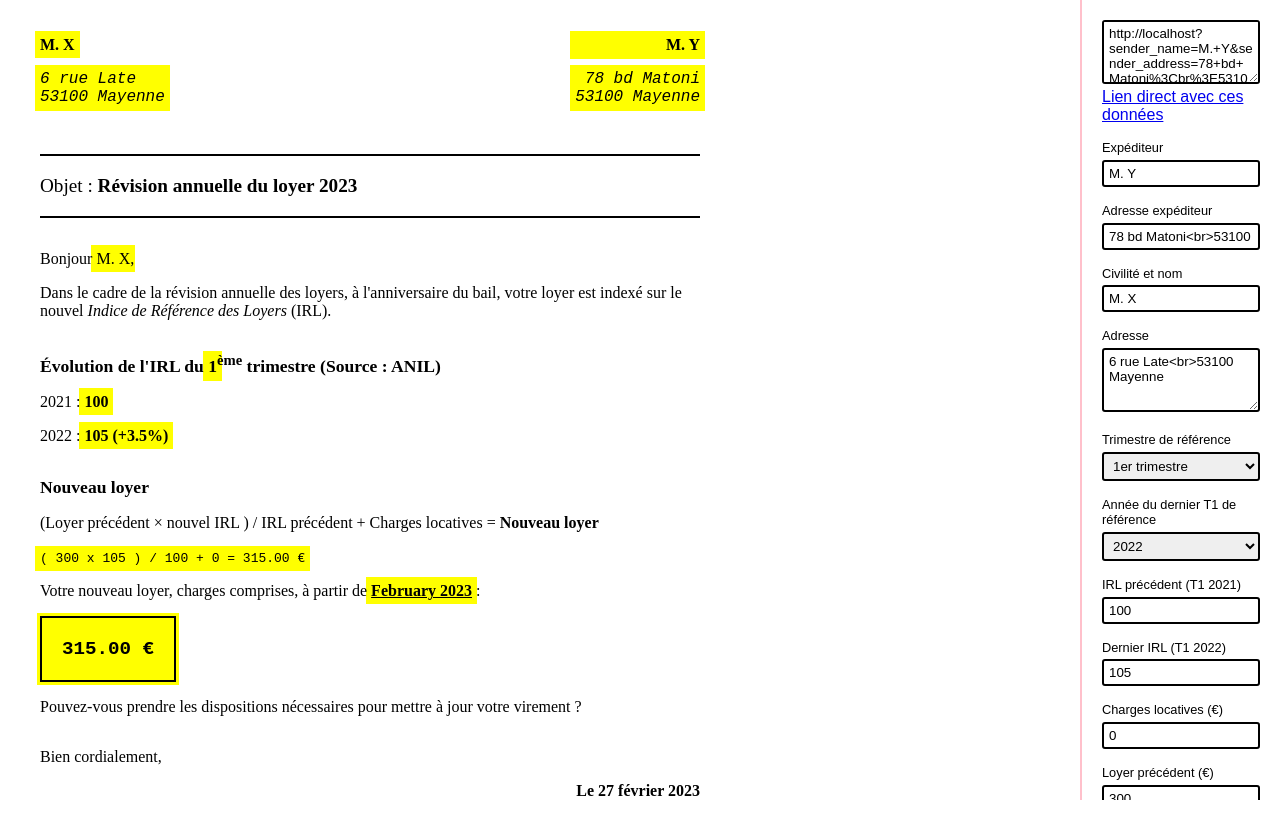
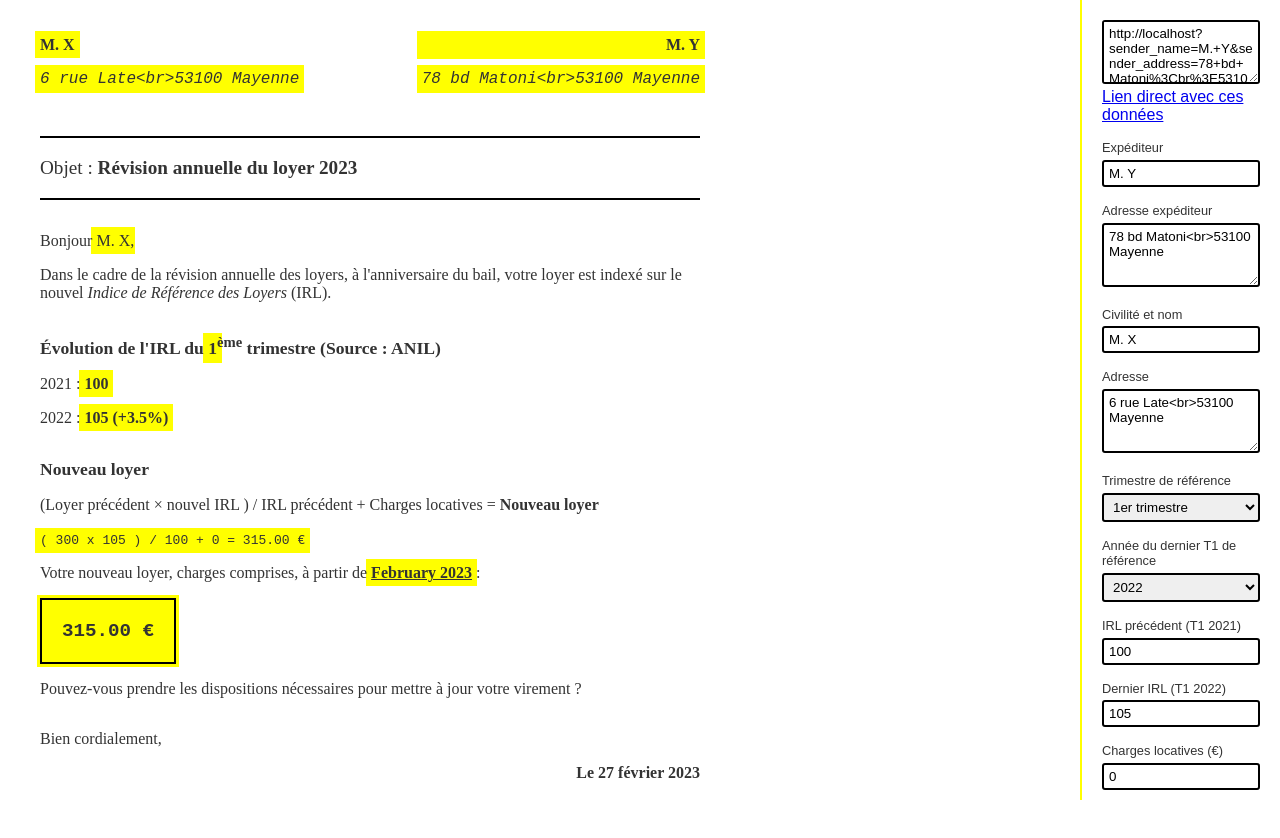
Before and after one commit to cyril-lamotte/immo-doc-generator, a Vue app: page / in a window 1280 px wide. Shown: the top 838 px of the page. Built offline with nearby package versions, Linux system fonts and the light colour scheme.

Commit message:
feat: darkmode

```diff
--- a/index.html
+++ b/index.html
@@ -4,7 +4,7 @@
     <meta charset="UTF-8">
     <link rel="icon" href="/favicon.png">
     <meta name="viewport" content="width=device-width, initial-scale=1.0">
-    <title>Lettre de résiliation</title>
+    <title>Révision annuelle du loyer</title>
   </head>
   <body>
     <div id="app"></div>
--- a/src/AnnualRent.vue
+++ b/src/AnnualRent.vue
@@ -31,14 +31,15 @@
         <p class="name">
           <span class="uppercase editable">{{ data.name }}</span>
         </p>
-        <address v-html="data.address" class="editable"></address>
+        <address class="editable">{{ data.address }}</address>
       </div>
 
       <div class="sender">
         <p class="name editable">
           {{ data.sender_name }}
         </p>
-        <address v-html="data.sender_address" class="editable">
+        <address class="editable">
+          {{ data.sender_address }}
         </address>
       </div>
     </div>
--- a/src/App.vue
+++ b/src/App.vue
@@ -31,7 +31,7 @@
 
     // Fill data object with params.
     for (const param of search_params) {
-      if (['name', 'address'].includes(param[0])) {
+      if (['name', 'address', 'sender_name', 'sender_address'].includes(param[0])) {
         data[param[0]] = param[1];
       } else {
         data[param[0]] = parseFloat(param[1]);
--- a/src/DataForm.vue
+++ b/src/DataForm.vue
@@ -49,8 +49,10 @@
 
   <div class="form-row">
     <label for="sender_address">Adresse expéditeur</label>
-    <input type="text" name="sender_address" id="sender_address" :value="data.sender_address"
+    <textarea type="text" name="sender_address" id="sender_address"
+      :value="data.sender_address"
       @input="event => data.sender_address = (event.target as HTMLInputElement).value">
+    </textarea>
   </div>
 
   <div class="form-row">
--- /dev/null
+++ b/src/assets/dark.scss
@@ -0,0 +1,8 @@
+
+@media (prefers-color-scheme: dark) {
+  :root {
+    --bgcolor: #1c1c1e;
+    --text-color: #fefefe;
+    --editable: #0e3382;
+  }
+}
--- a/src/assets/main.scss
+++ b/src/assets/main.scss
@@ -1,3 +1,9 @@
+:root {
+  color-scheme: light dark;
+  --bgcolor: #fff;
+  --text-color: #333;
+  --editable: yellow;
+}
 
 html {
   box-sizing: border-box;
@@ -12,6 +18,8 @@ body {
   margin: 0 20px;
   padding: 20px 20px 100px;
   font-family: 'Times New Roman', Times, serif;
+  background-color: var(--bgcolor);
+  color: var(--text-color)
 }
 
 .align-right {
@@ -24,10 +32,11 @@ body {
   right: 0;
   bottom: 0;
   overflow-y: auto;
+  overscroll-behavior: contain;
   width: 200px;
   padding: 20px;
-  border-left: 2px solid pink;
-  background: #fff;
+  border-left: 2px solid var(--editable);
+  background: var(--bgcolor);
   z-index: 1;
   font-family: Arial, Helvetica, sans-serif;
 
@@ -83,6 +92,7 @@ body {
 address {
   margin: 1rem 0;
   font-family: 'Courier New', Courier, monospace;
+  white-space: pre;
 }
 
 .object {
@@ -120,7 +130,7 @@ h2 {
   &:before {
     content: '';
     position: absolute;
-    background: yellow;
+    background: var(--editable);
     top: -5px;
     left: -5px;
     right: -5px;
@@ -142,3 +152,5 @@ h2 {
     display: none;
   }
 }
+
+@import 'dark';
--- a/vite.config.ts
+++ b/vite.config.ts
@@ -5,7 +5,7 @@ import vue from '@vitejs/plugin-vue'
 
 // https://vitejs.dev/config/
 export default defineConfig({
-  base: 'immo-doc-generator',
+  base: '/immo-doc-generator',
   plugins: [vue()],
   resolve: {
     alias: {
```
Also changed, not shown: 1 other file (tests, documents, lock files or other folders).
